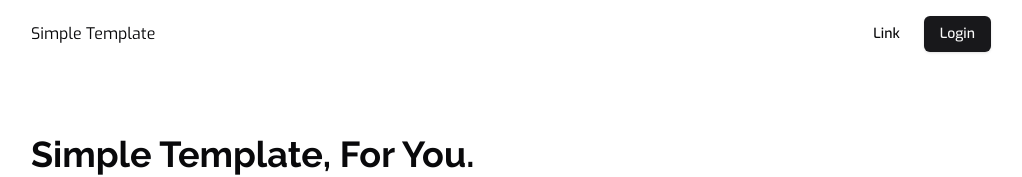
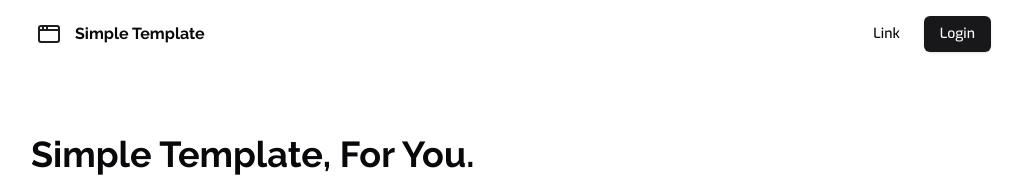
Before and after one commit to TobiasGleiter/nextjs-template, a Next.js app: page / in a window 1280 px wide. Shown: the top 177 px of the page, without its empty margins (129-1151 px from the left). Built offline with nearby package versions, Linux system fonts and the light colour scheme.

Commit message:
style: added logo

```diff
--- /dev/null
+++ b/src/components/image/logo/logo.tsx
@@ -0,0 +1,43 @@
+export default function Logo() {
+  return (
+    <svg
+      xmlns="http://www.w3.org/2000/svg"
+      width="36"
+      height="36"
+      viewBox="0 0 600 600"
+    >
+      <foreignObject
+        width="100%"
+        height="100%"
+        x="0"
+        y="0"
+        externalResourcesRequired="true"
+      >
+        <div className="bg-transparent w-screen max-w-full aspect-square md:w-[350px] md:h-[350px] lg:w-[400px] lg:h-[400px] xl:w-[600px] xl:h-[600px]">
+          <div className="w-full aspect-square overflow-hidden flex justify-center items-center shadow-xl">
+            <span>
+              <svg
+                xmlns="http://www.w3.org/2000/svg"
+                width="400"
+                height="400"
+                viewBox="0 0 24 24"
+                fill="#ffffff"
+                stroke="#1e1e1e"
+                stroke-width="2"
+                stroke-linecap="round"
+                stroke-linejoin="round"
+                className="lucide lucide-app-window"
+                fill-opacity="0.9"
+              >
+                <rect x="2" y="4" width="20" height="16" rx="2" />
+                <path d="M10 4v4" />
+                <path d="M2 8h20" />
+                <path d="M6 4v4" />
+              </svg>
+            </span>
+          </div>
+        </div>
+      </foreignObject>
+    </svg>
+  );
+}
--- a/src/components/navigation/bar-navigation.tsx
+++ b/src/components/navigation/bar-navigation.tsx
@@ -1,12 +1,16 @@
 import { CompanyName } from '@/src/config/company';
 import { cn } from '@/src/lib/utils';
 import Link from 'next/link';
+import Logo from '../image/logo/logo';
 import { buttonVariants } from '../ui/button';
 
 export default function NavigationBar() {
   return (
     <div className="flex w-full items-center justify-between py-4">
-      <span>{CompanyName}</span>
+      <div className="flex gap-2 items-center">
+        <Logo />
+        <span className="font-heading font-bold">{CompanyName}</span>
+      </div>
       <div className="flex gap-2 items-center">
         <Link href={'#'} className={cn(buttonVariants({ variant: 'ghost' }))}>
           Link
```
